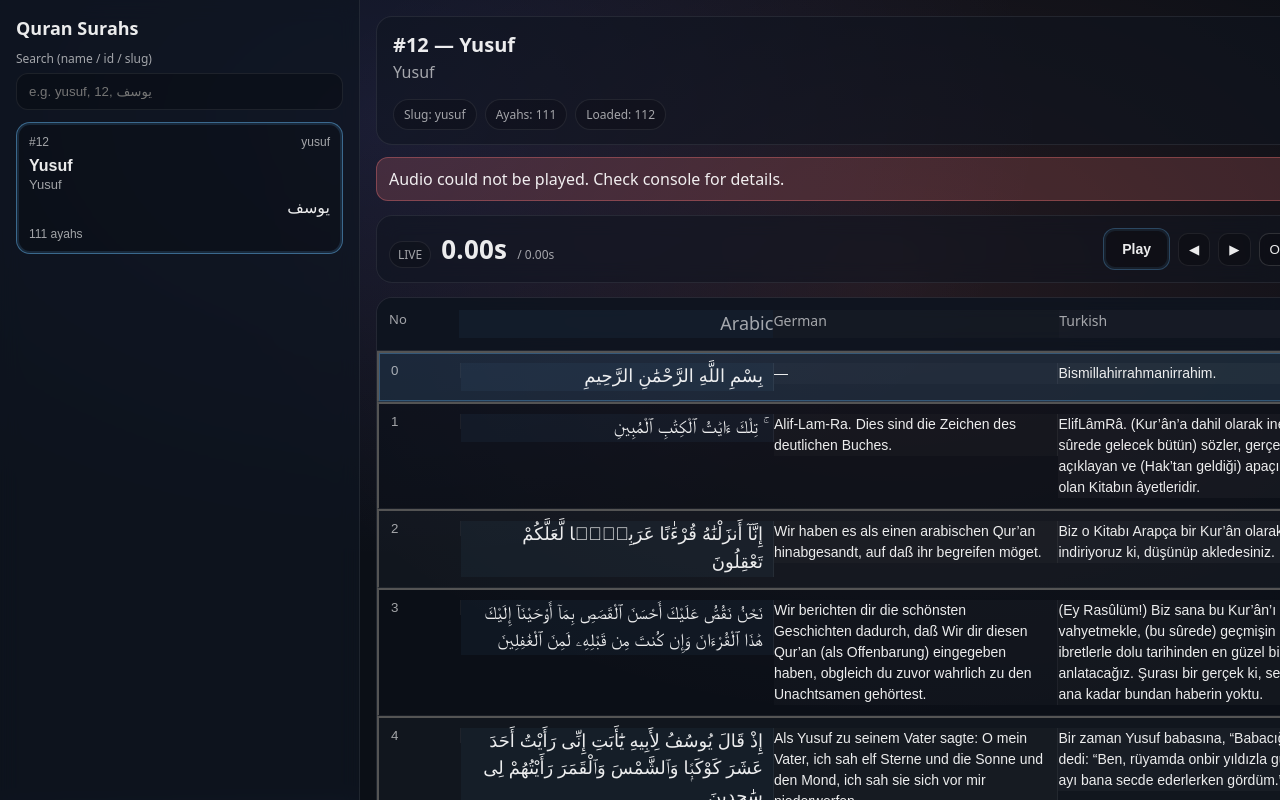
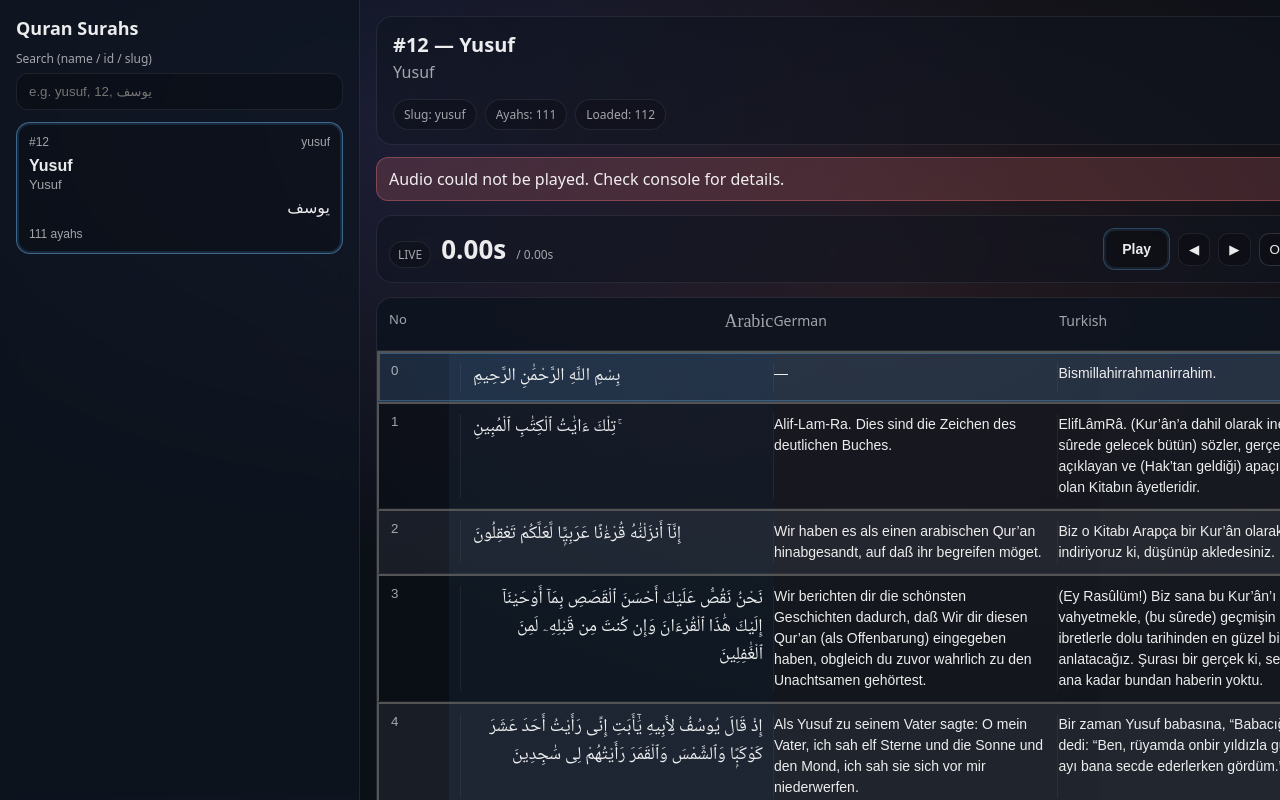
Before and after one commit to sunrise8030/Qatd, a React (Vite) app: page / in a window 1280 px wide. Shown: the top 800 px of the page. Built offline with nearby package versions, Linux system fonts and the light colour scheme.

Commit message:
Update styles.css

```diff
--- a/src/styles.css
+++ b/src/styles.css
@@ -8,8 +8,11 @@
   --accent:rgba(99,179,237,1);
   --danger:rgba(255,120,120,0.18);
 
-  /* ✅ sticky player offset for scrollIntoView */
-  --sticky-offset: 240px;
+  /* column widths for gradient background */
+  --w-no: 70px;
+  --w-ar: 1.1fr;
+  --w-de: 1fr;
+  --w-tr: 1fr;
 }
 
 *{ box-sizing:border-box; }
@@ -107,6 +110,7 @@ html,body{
   padding:10px 12px;
 }
 
+/* Player */
 .playerCard{
   margin-top:14px;
   border:1px solid var(--border);
@@ -115,14 +119,12 @@ html,body{
   padding:12px;
   position:relative;
 }
-
 .playerSticky{
   position:sticky;
   top:10px;
   z-index:20;
   backdrop-filter:blur(10px);
 }
-
 .playerControls{ display:grid; gap:10px; }
 
 .liveTimeBar{
@@ -132,21 +134,18 @@ html,body{
   gap:12px;
   flex-wrap:wrap;
 }
-
 .liveTime{
   display:flex;
   align-items:baseline;
   gap:10px;
   flex-wrap:wrap;
 }
-
 .liveActions{
   display:flex;
   align-items:center;
   gap:8px;
   flex-wrap:wrap;
 }
-
 .liveLabel{
   font-size:12px;
   color:var(--muted);
@@ -155,48 +154,37 @@ html,body{
   padding:4px 8px;
   border-radius:999px;
 }
-
 .liveSec{
   font-variant-numeric:tabular-nums;
   font-size:26px;
   font-weight:800;
-  letter-spacing:0.2px;
 }
-
 .liveDur{
   font-variant-numeric:tabular-nums;
   font-size:12px;
 }
 
-.btn, .btnSmall, .btnTiny, .btnPrimary{
+.btnSmall,.btnTiny,.btnPrimary{
   border:1px solid var(--border);
   background:rgba(0,0,0,0.22);
   color:var(--text);
   cursor:pointer;
+  border-radius:10px;
 }
-
-.btn{ border-radius:12px; padding:10px 12px; }
-.btnSmall{ border-radius:10px; padding:8px 10px; }
-.btnTiny{ border-radius:10px; padding:6px 8px; font-size:12px; }
-
-/* ✅ Bigger Play/Pause */
+.btnSmall{ padding:8px 10px; }
+.btnTiny{ padding:6px 8px; font-size:12px; }
 .btnPrimary{
+  padding:12px 18px;
   border-radius:12px;
-  padding:12px 18px;
   font-size:14px;
-  font-weight:750;
+  font-weight:800;
   border-color: rgba(99,179,237,0.35);
   box-shadow: 0 0 0 2px rgba(99,179,237,0.10) inset;
 }
-
 .btnToggle{ border-color:rgba(255,255,255,0.14); }
-
-.btn:hover, .btnSmall:hover, .btnTiny:hover, .btnPrimary:hover{
-  border-color:rgba(255,255,255,0.16);
-}
+.btnSmall:hover,.btnTiny:hover,.btnPrimary:hover{ border-color:rgba(255,255,255,0.16); }
 
 .btnRow{ display:flex; align-items:center; gap:8px; flex-wrap:wrap; }
-
 .divider{ width:1px; height:28px; background:var(--border); margin:0 2px; }
 
 .chip{
@@ -243,7 +231,6 @@ html,body{
   border-radius:14px;
   padding:10px;
 }
-
 .timelineTop{
   display:flex;
   justify-content:space-between;
@@ -251,7 +238,6 @@ html,body{
   flex-wrap:wrap;
   margin-bottom:8px;
 }
-
 .timelineTrack{
   position:relative;
   height:10px;
@@ -260,9 +246,7 @@ html,body{
   overflow:hidden;
   cursor:pointer;
 }
-
 .timelineProgress{ height:100%; background:rgba(99,179,237,0.65); width:0%; }
-
 .timelineMarker{
   position:absolute;
   top:-4px;
@@ -274,7 +258,6 @@ html,body{
   transform:translateX(-50%);
   cursor:pointer;
 }
-
 .timelineMarker.active{ background:rgba(99,179,237,0.55); border-color:rgba(99,179,237,0.9); }
 .timelineSlider{ width:100%; margin-top:10px; }
 
@@ -286,7 +269,6 @@ html,body{
   border-radius:14px;
   padding:12px;
 }
-
 .syncHeader{
   display:flex;
   justify-content:space-between;
@@ -294,25 +276,19 @@ html,body{
   flex-wrap:wrap;
   margin-bottom:10px;
 }
-
 .syncTitle{ font-weight:650; }
 .syncMeta{ font-size:12px; }
-
 .syncGrid{ display:grid; grid-template-columns:1.2fr 1fr; gap:10px; }
 @media (max-width:980px){ .syncGrid{ grid-template-columns:1fr; } }
-
 .syncBlock{
   border:1px solid rgba(255,255,255,0.06);
   border-radius:12px;
   padding:10px;
   background:rgba(255,255,255,0.02);
 }
-
 .syncRow{ display:flex; flex-wrap:wrap; gap:8px; align-items:center; margin-bottom:8px; }
 .syncInputs{ display:flex; gap:8px; flex-wrap:wrap; align-items:end; }
-
 .miniLabel{ display:grid; gap:6px; font-size:12px; color:var(--muted); }
-
 .miniInput{
   width:140px;
   padding:8px 10px;
@@ -322,10 +298,8 @@ html,body{
   color:var(--text);
   outline:none;
 }
-
 .syncMetaInline{ display:flex; align-items:end; gap:10px; padding:0 2px 2px; }
 .autoSaved{ align-self:end; font-size:12px; padding:8px 6px; }
-
 .deltaPill{
   font-variant-numeric:tabular-nums;
   font-size:12px;
@@ -334,7 +308,6 @@ html,body{
   padding:6px 10px;
   border-radius:999px;
 }
-
 .syncNudgeGroup{
   display:inline-flex;
   align-items:center;
@@ -344,24 +317,7 @@ html,body{
   padding:6px 8px;
   background:rgba(0,0,0,0.14);
 }
-
 .hiddenFile{ display:none; }
-
-/* Toast */
-.toast{
-  position:absolute;
-  right:12px;
-  bottom:12px;
-  border:1px solid rgba(255,255,255,0.14);
-  background:rgba(0,0,0,0.55);
-  backdrop-filter:blur(10px);
-  padding:10px 12px;
-  border-radius:14px;
-  font-size:13px;
-  color:var(--text);
-  max-width:min(520px, 90vw);
-  box-shadow:0 10px 30px rgba(0,0,0,0.35);
-}
 
 /* Table */
 .tableWrap{
@@ -372,11 +328,12 @@ html,body{
   overflow:auto;
 }
 
+/* keep wide but clean */
 .tableHeader, .row{ min-width:980px; }
 
 .tableHeader{
   display:grid;
-  grid-template-columns:70px 1.1fr 1fr 1fr;
+  grid-template-columns: var(--w-no) var(--w-ar) var(--w-de) var(--w-tr);
   padding:12px;
   border-bottom:1px solid var(--border);
   color:var(--muted);
@@ -388,52 +345,73 @@ html,body{
   z-index:2;
 }
 
+/* ✅ gradient column shading in ONE layer (fixes "kayık" / boxy look) */
 .row{
   display:grid;
-  grid-template-columns:70px 1.1fr 1fr 1fr;
+  grid-template-columns: var(--w-no) var(--w-ar) var(--w-de) var(--w-tr);
   border-bottom:1px solid rgba(255,255,255,0.06);
   padding:10px 12px;
   text-align:left;
   color:inherit;
   cursor:pointer;
+  align-items: stretch;
 
-  /* ✅ ensure scrollIntoView doesn't land under sticky player */
-  scroll-margin-top: var(--sticky-offset);
+  background:
+    linear-gradient(90deg,
+      rgba(0,0,0,0.00) 0%,
+      rgba(0,0,0,0.00) calc(var(--w-no)),
+      rgba(99,179,237,0.06) calc(var(--w-no)),
+      rgba(99,179,237,0.06) calc(var(--w-no) + 33.333%),
+      rgba(255,255,255,0.03) calc(var(--w-no) + 33.333%),
+      rgba(255,255,255,0.03) calc(var(--w-no) + 66.666%),
+      rgba(255,255,255,0.04) calc(var(--w-no) + 66.666%),
+      rgba(255,255,255,0.04) 100%
+    );
 }
 
-/* ✅ zebra striping */
-.tableBody .row:nth-child(odd){ background: rgba(255,255,255,0.02); }
-.tableBody .row:nth-child(even){ background: rgba(0,0,0,0.10); }
+/* ✅ stronger zebra */
+.tableBody .row:nth-child(odd){ background-color: rgba(255,255,255,0.05); }
+.tableBody .row:nth-child(even){ background-color: rgba(0,0,0,0.18); }
 
-.row:hover{ background: rgba(255,255,255,0.04); }
+.row:hover{ filter: brightness(1.08); }
 
-/* active stays same */
+/* active stays */
 .row.active{
-  background: rgba(99,179,237,0.12) !important;
+  background-color: rgba(99,179,237,0.14) !important;
   box-shadow: 0 0 0 1px rgba(99,179,237,0.35) inset;
 }
 
 .cell{
   padding-right:10px;
-  border-right: 1px solid rgba(255,255,255,0.06);
+  border-right:1px solid rgba(255,255,255,0.06);
+  display:flex;
+  align-items:flex-start;   /* ✅ consistent top alignment */
+  min-height: 100%;
 }
-
 .cell:last-child{ border-right:none; }
 
-/* ✅ column toning */
-.row .colAr, .tableHeader .colAr{ background: rgba(99,179,237,0.05); }
-.row .colDe, .tableHeader .colDe{ background: rgba(255,255,255,0.02); }
-.row .colTr, .tableHeader .colTr{ background: rgba(255,255,255,0.03); }
-
 .colNo{ color:var(--muted); font-variant-numeric:tabular-nums; }
-.colAr{ font-size:18px; line-height:1.55; text-align:right; padding-left:12px; }
+.colAr{
+  font-size:18px;
+  line-height:1.55;
+  text-align:right;
+  justify-content:flex-end; /* ✅ align to right */
+  padding-left:12px;
+  font-family: "Noto Naskh Arabic","Amiri","Scheherazade New","Noto Sans Arabic", serif;
+}
 .colDe, .colTr{ font-size:14px; line-height:1.5; }
 
 @media (max-width:700px){
-  :root{ --sticky-offset: 190px; }
+  :root{
+    --w-no: 60px;
+    --w-ar: 1.2fr;
+    --w-tr: 1fr;
+    --w-de: 0fr;
+  }
+
   .tableHeader, .row{
     min-width:680px;
-    grid-template-columns:60px 1.2fr 1fr;
+    grid-template-columns: var(--w-no) var(--w-ar) var(--w-tr);
   }
   .colDe{ display:none; }
 }
```
